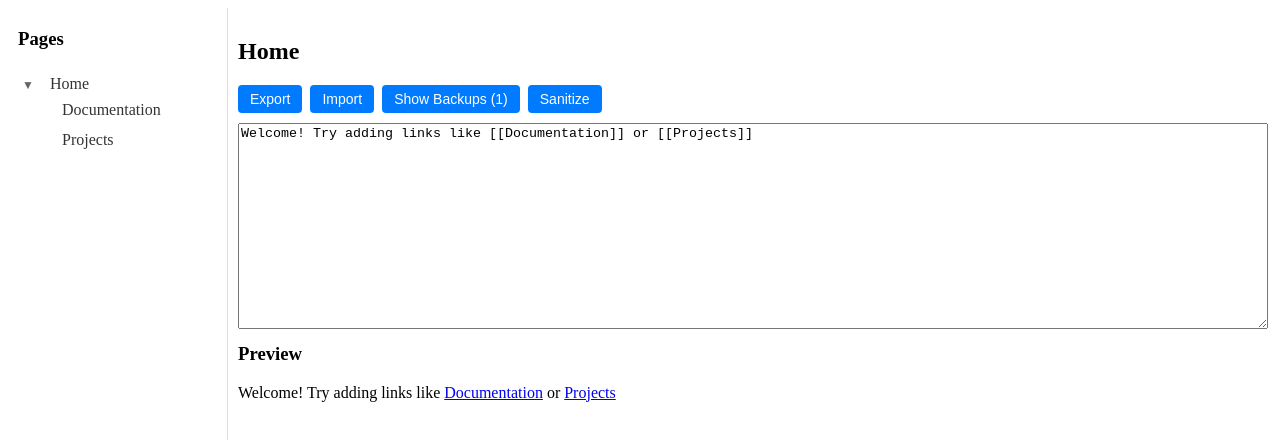
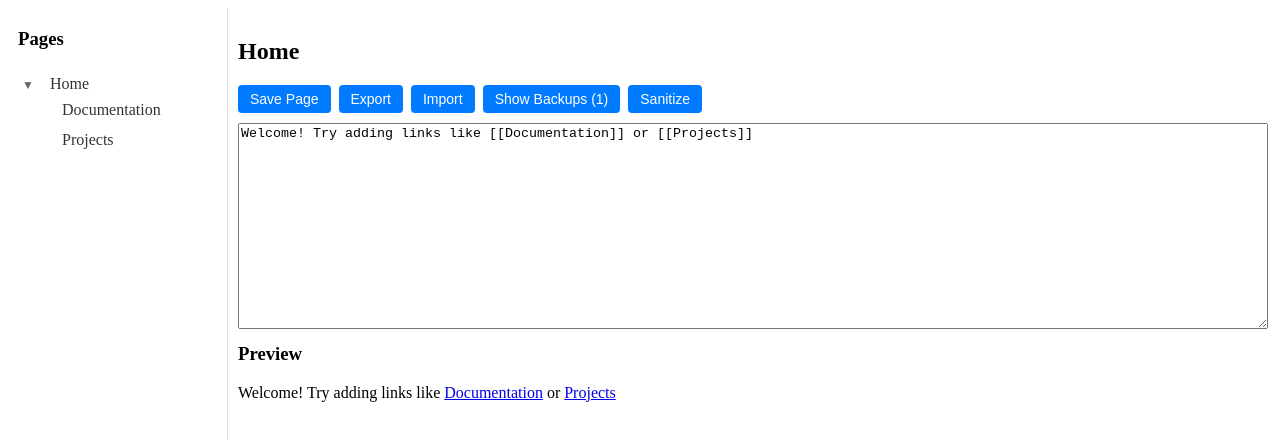
Before and after one commit to florbfloo/supreme-octo-spoon, a SvelteKit app in the folder app/: page / in a window 1280 px wide. Shown: the top 440 px of the page. Built offline with nearby package versions, Linux system fonts and the light colour scheme.

Commit message:
Add Save Page button for manual saving

```diff
--- a/app/src/routes/+page.svelte
+++ b/app/src/routes/+page.svelte
@@ -579,6 +579,7 @@
     <h2>{currentTitle}</h2>
 
     <div class="controls">
+      <button on:click={savePage}>Save Page</button>
       <button on:click={handleExport}>Export</button>
       <button on:click={() => importInput.click()}>Import</button>
       <button on:click={() => showBackups = !showBackups}>
```
